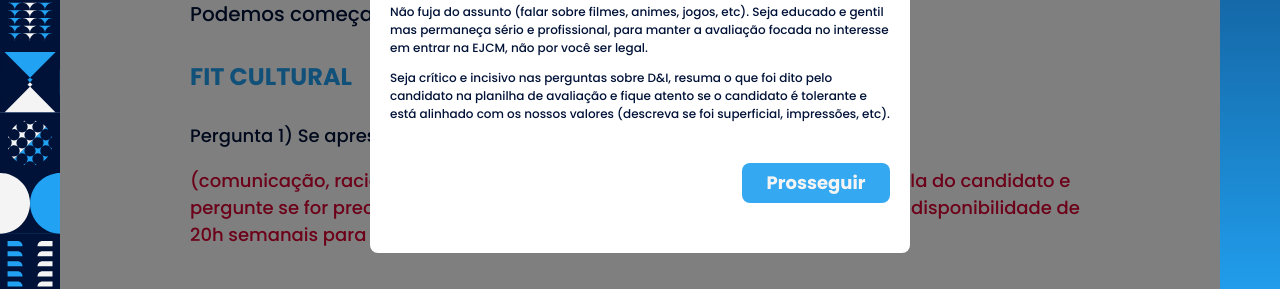
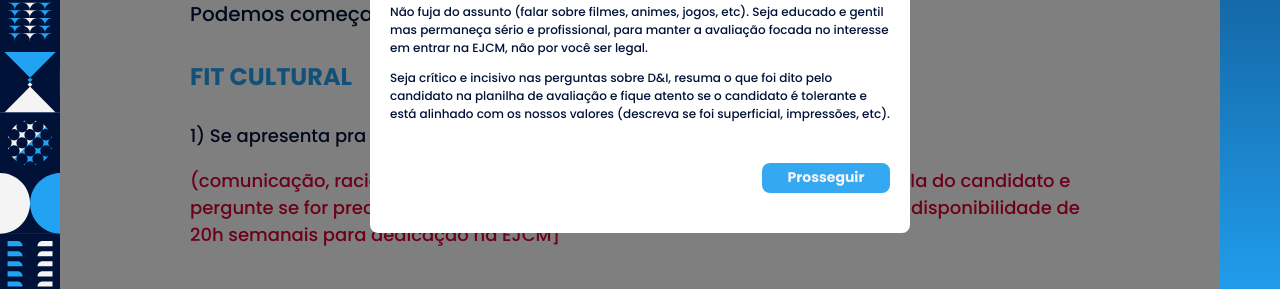
Before and after one commit to lucasstefano/entrevista-page, a React (Create React App) app: page / in a window 1280 px wide. Shown: the part 481-770 px from the top of the page. Built offline with nearby package versions, Linux system fonts and the light colour scheme.

Commit message:
bugfix: modal e sua margem

```diff
--- a/src/src/componetns/Aviso/styled.tsx
+++ b/src/src/componetns/Aviso/styled.tsx
@@ -15,7 +15,7 @@ export const ModalOverlay = styled.div`
 
 export const ModalContainer = styled.div`
     background: white;
-    padding: 20px;
+    padding: 20px 20px 10px 20px;
     border-radius: 8px;
     max-width: 500px;
     width: 100%;
@@ -45,8 +45,8 @@ export const CloseButton = styled.button`
 `;
 
 export const SubmitButton = styled.button`
-  width: 148px;
-  height: 40px;
+  width: 128px;
+  height: 30px;
   display: flex;
   align-items: center;
   justify-content: center;
@@ -54,7 +54,7 @@ export const SubmitButton = styled.button`
   color: #f4f4f4;
   border: none;
   border-radius: 8px;
-  font-size: 18px;
+  font-size: 14px;
   font-weight: 800;
   font-family: 'Poppins', sans-serif;
   cursor: pointer;
@@ -98,7 +98,7 @@ export const StyTextBold = styled.p`
   font-family: 'Poppins', sans-serif;
   font-weight: 800;
   color: #001238;
-  margin-top: 40px;
+  margin-top: 20px;
 
   @media (max-width: 968px) {
     font-size: 16px;
--- a/src/src/pages/home/index.tsx
+++ b/src/src/pages/home/index.tsx
@@ -49,12 +49,12 @@ type Question = {
 
 const questions: Question[] = [
     {
-        text: "Pergunta 1) Se apresenta pra gente, me conta um pouco sobre você.",
+        text: "1) Se apresenta pra gente, me conta um pouco sobre você.",
         section: "FIT CULTURAL",
         info: "(comunicação, raciocínio lógico, visão sistêmica, persuasão) [Identifique na fala do candidato e pergunte se for preciso se ele aparenta ter boa gestão das atividades e se tem disponibilidade de 20h semanais para dedicação na EJCM]",
     },
     {
-        text: "Pergunta 2) O que você achou de participar do dia de dinâmicas?",
+        text: "2) O que você achou de participar do dia de dinâmicas?",
         section: "FIT CULTURAL",
         info: "",
         subQuestions: [
@@ -64,12 +64,12 @@ const questions: Question[] = [
         ],
     },
     {
-        text: "Pergunta 3) Qual sua motivação para fazer parte da EJCM?",
+        text: "3) Qual sua motivação para fazer parte da EJCM?",
         section: "FIT CULTURAL",
         info: "",
     },
     {
-        text: "Pergunta 4) Você já conhecia a EJCM ou o Movimento Empresa Júnior, o MEJ?",
+        text: "4) Você já conhecia a EJCM ou o Movimento Empresa Júnior, o MEJ?",
         section: "FIT CULTURAL",
         info: "",
         subQuestions: [
@@ -77,7 +77,7 @@ const questions: Question[] = [
         ],
     },
     {
-        text: "Pergunta 5) Quais são seus objetivos de vida em longo e curto prazo?",
+        text: "5) Quais são seus objetivos de vida em longo e curto prazo?",
         section: "FIT CULTURAL",
         info: "",
         subQuestions: [
@@ -85,7 +85,7 @@ const questions: Question[] = [
         ],
     },
     {
-        text: 'Pergunta 6',
+        text: '6)',
         section: "FIT CULTURAL",
         info: "",
         subQuestions: [
@@ -94,12 +94,12 @@ const questions: Question[] = [
         ],
     },
     {
-        text: "Pergunta 7) Descreva um momento em que você teve que tomar uma decisão rápida para resolver uma situação.",
+        text: "7) Descreva um momento em que você teve que tomar uma decisão rápida para resolver uma situação.",
         section: "TEAM BUILDING",
         info: "(Análise e solução de problemas, visão sistêmica)",
     },
     {
-        text: "Pergunta 8) Quais são seus objetivos de vida?",
+        text: "8) Quais são seus objetivos de vida?",
         section: "TEAM BUILDING",
         info: "",
         subQuestions: [
@@ -107,7 +107,7 @@ const questions: Question[] = [
         ],
     },
     {
-        text: "Pergunta 8) Como as pessoas te enxergam?",
+        text: "8) Como as pessoas te enxergam?",
         section: "TEAM BUILDING",
         info: "(Comunicação, habilidade para ouvir, pedir feedback)",
         subQuestions: [
@@ -117,33 +117,33 @@ const questions: Question[] = [
         ],
     },
     {
-        text: "Pergunta 9) Qual foi o melhor chefe/professor/figura de autoridade que você já teve?",
+        text: "9) Qual foi o melhor chefe/professor/figura de autoridade que você já teve?",
         section: "TEAM BUILDING",
         info: "",
         subQuestions: [{ text: "* Como ele(a) era?", subinfo: '(Percepção sobre liderança)' }],
     },
     {
-        text: "Pergunta 10) Conte-me uma situação em que você contribuiu com suas próprias ideias ou atitudes, sem receber instruções.",
+        text: "10) Conte-me uma situação em que você contribuiu com suas próprias ideias ou atitudes, sem receber instruções.",
         section: "TEAM BUILDING",
         info: "(Proatividade, atitude empreendedora)",
     },
     {
-        text: "Pergunta 11) O que diversidade e inclusão significam para você e qual a importância disso?",
+        text: "11) O que diversidade e inclusão significam para você e qual a importância disso?",
         section: "DIVERSIDADE E INCLUSÃO",
         info: "",
     },
     {
-        text: "Pergunta 12) Qual sua opinião sobre trabalhar em um ambiente diversificado?",
+        text: "12) Qual sua opinião sobre trabalhar em um ambiente diversificado?",
         section: "DIVERSIDADE E INCLUSÃO",
         info: "",
     },
     {
-        text: "Pergunta 13) Diante de um comentário racista ou homofóbico dentro da empresa, qual é a sua reação?",
+        text: "13) Diante de um comentário racista ou homofóbico dentro da empresa, qual é a sua reação?",
         section: "DIVERSIDADE E INCLUSÃO",
         info: "",
     },
     {
-        text: "Pergunta 14) Por que você acha que deveria ser aprovado?",
+        text: "14) Por que você acha que deveria ser aprovado?",
         section: "PARA FINALIZAR",
         info: "(Persuasão, autoconfiança)",
     },
@@ -320,7 +320,7 @@ export default function Questionnaire() {
                             <QuestionBlock key={questionIndex}>
                                 <QuestionTextWrapper>
                                     <QuestionText>
-                                        {question.text === 'Pergunta 6' ? (
+                                        {question.text === '6)' ? (
                                             <>Pergunta 6) Dado os nossos valores:<br/><br/>•Comprometimento com os resultados<br/> •Entregar soluções de impacto<br/> •Responsabilidade ético-social<br/> •Promover diversidade e inclusão<br/> •Compartilhar conhecimentos<br/> •Crescimento conjunto e empático<br/> •Orgulho de Ser Samurai<br/><br/> Em qual deles você mais se reconhece?</>
                                         ):(question.text)}
                                         {question.info !== '' ? (
@@ -340,7 +340,7 @@ export default function Questionnaire() {
                                 )}
 
                                 {question.subQuestions && question.subQuestions.map((subQuestion, subIndex) => (
-                                    <div key={subIndex}>
+                                    <div key={subIndex} style={{marginLeft:30}}>
                                         <QuestionText>{subQuestion.text}
                                             {subQuestion.subinfo !== '' ? (
                                                 <InfoText>{subQuestion.subinfo}</InfoText>
--- a/src/src/pages/home/styled.tsx
+++ b/src/src/pages/home/styled.tsx
@@ -167,7 +167,7 @@ export const SubTextAreaInput = styled(InputBase.withComponent('textarea'))`
   height: 180px;
   margin-top: 5px;
   resize: none;
-  margin-left: 30px;
+
 
   @media (max-width: 968px) {
     height: 100px;
```
